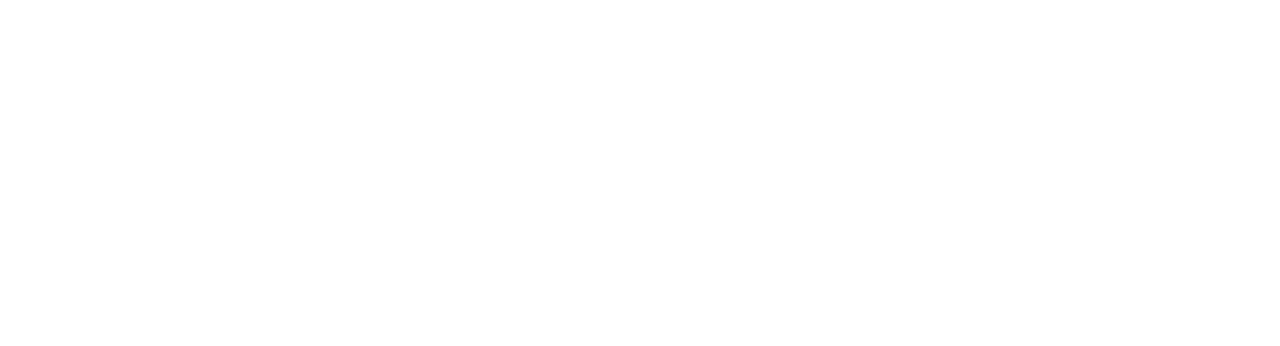
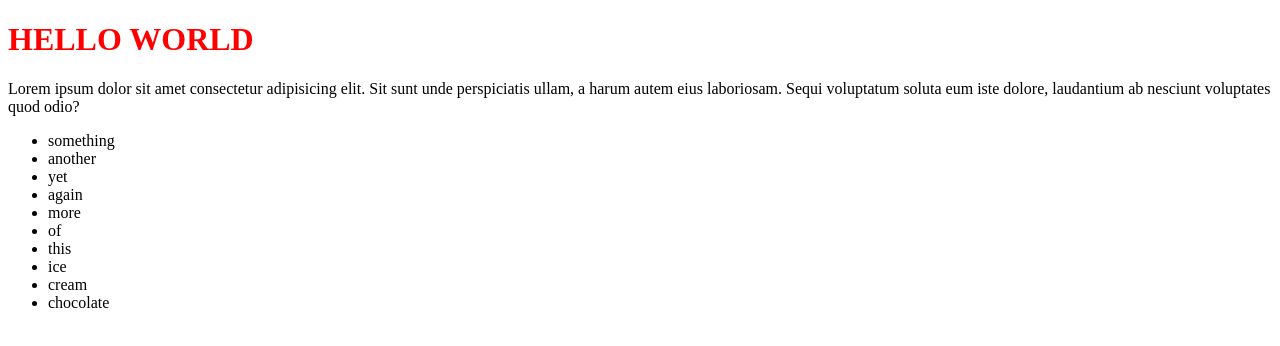
Before and after one commit to rchua0526/html-css-bootcamp, a plain HTML site: page 001_html-document/index.html in a window 1280 px wide. Drawn offline with Linux system fonts and the light colour scheme.

Commit message:
you're doing great

```diff
--- a/001_html-document/index.html
+++ b/001_html-document/index.html
@@ -2,9 +2,38 @@
 <html lang="en">
 <head>
     <meta charset="UTF-8">
-    <title>Title</title>
+    <meta name="viewport" content="width=device-width, initial-scale=1.0">
+    <title>Document</title>
+    <style>
+        /* rule set */
+        /* selector is the h1 */
+        /* declaration block is everthing between {} */
+        /* every declaration has a PROPERTY and a VALUE */
+        h1 {
+            color: red;
+        }
+    </style>
 </head>
 <body>
 
+<h1>HELLO WORLD</h1>
+
+<p>Lorem ipsum dolor sit amet consectetur adipisicing elit. Sit sunt unde perspiciatis ullam, a harum autem eius laboriosam. Sequi voluptatum soluta eum iste dolore, laudantium ab nesciunt voluptates quod odio?</p>
+
+<!-- ul>li*10 -->
+
+<ul>
+    <li>something</li>
+    <li>another</li>
+    <li>yet</li>
+    <li>again</li>
+    <li>more</li>
+    <li>of</li>
+    <li>this</li>
+    <li>ice</li>
+    <li>cream</li>
+    <li>chocolate</li>
+</ul>
+
 </body>
 </html>
```
